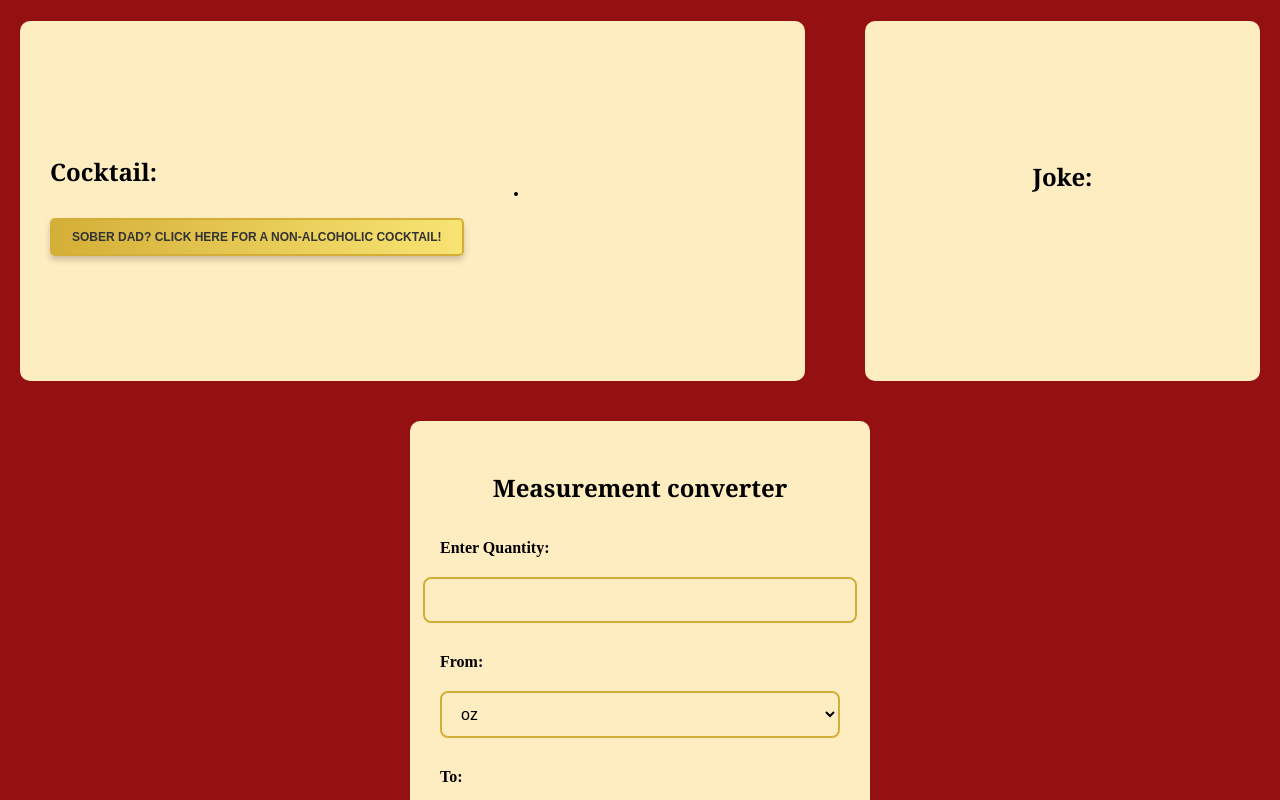
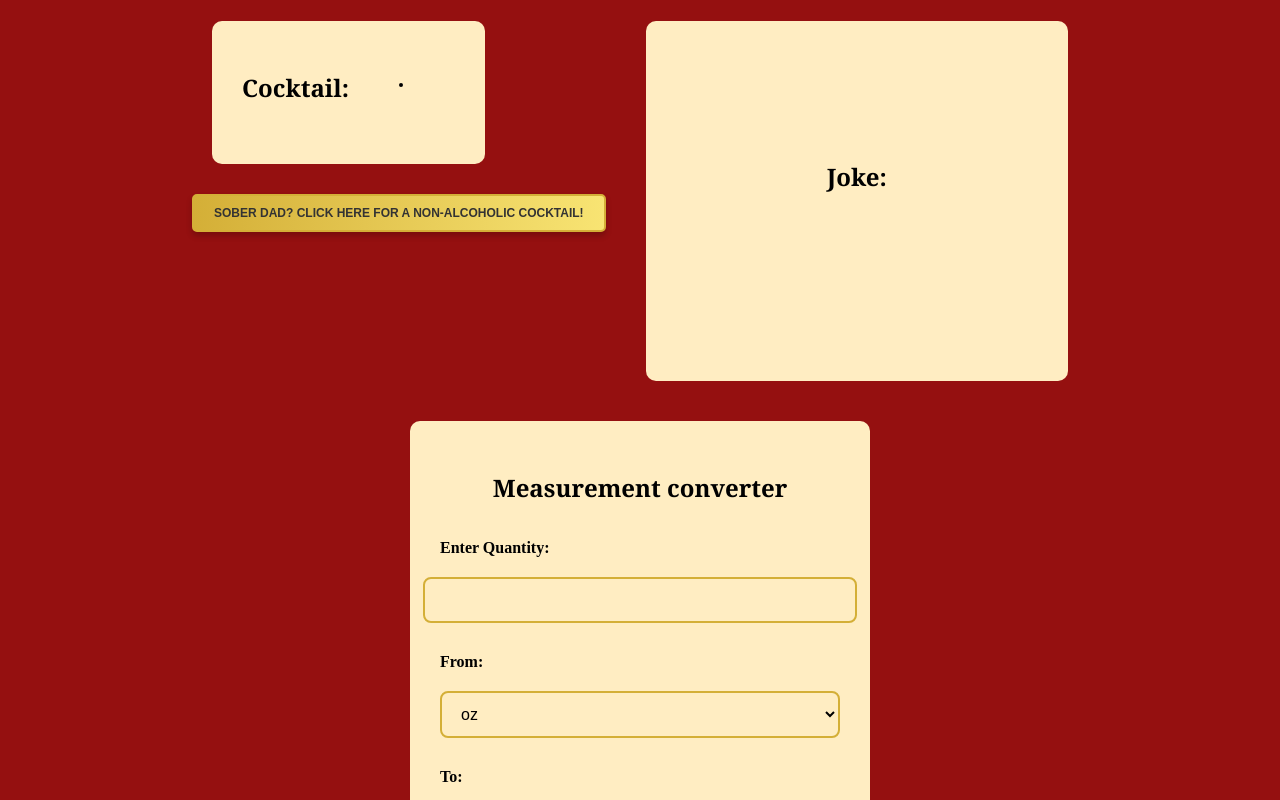
Before and after one commit to filiplyrheden/drink-and-dad-joke, a plain HTML site: page index.html in a window 1280 px wide. Both pictures are taken after a click on the button "RECONNECT WITH DAD". Shown: the part 812-1612 px from the top of the page. Drawn offline with Linux system fonts and the light colour scheme; no server answers.

Commit message:
fix: changed the content-container layout

```diff
--- a/index.html
+++ b/index.html
@@ -40,19 +40,27 @@
 
     <section class="content">
       <div class="content-container">
+
+
+        <div class="drink-section">
         <div class="drink-container">
           <div class="drink-text-wrapper">
             <h2>Cocktail:</h2>
             <h3 id="drink-title"></h3>
             <ul id="ingredients"></ul>
             <p id="instructions"></p>
-          <button id="sober-button">Sober dad? Click here for a non-alcoholic cocktail!</button>
           </div>
           <div class="drink-img-wrapper">
             <img class="drink-image" src="" alt="" />
           </div>
 
         </div>
+
+                    <button id="sober-button">Sober dad? Click here for a non-alcoholic cocktail!</button>
+
+        </div>
+
+
 
         <div class="joke-container">
           <h2>Joke:</h2>
```
Lines whose indentation alone changed are shown as unchanged.
